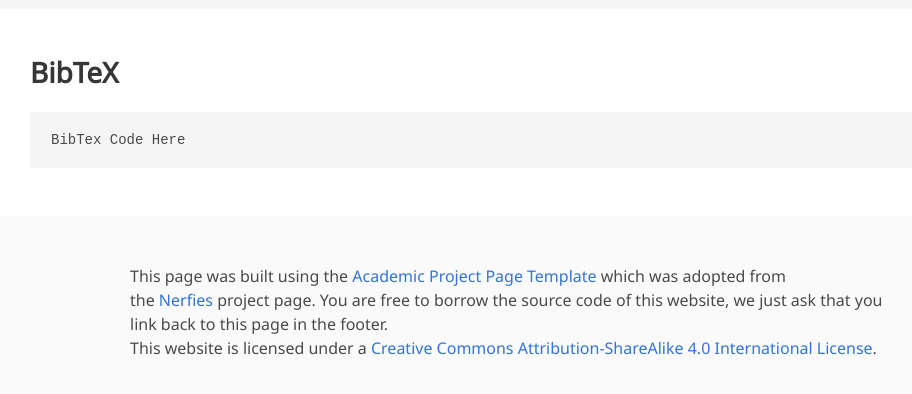
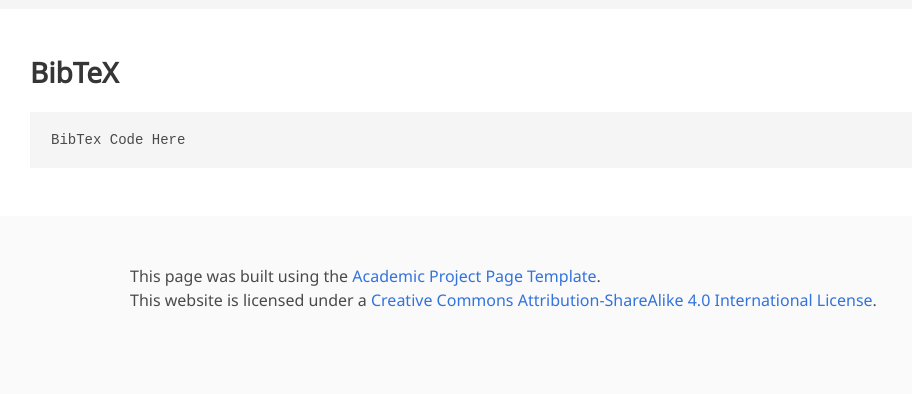
Before and after one commit to paredesvictor/PhD-companion-site, a plain HTML site: page index.html in a window 1280 px wide. Shown: the part 3488-3882 px from the top of the page, without its empty margins (130-1042 px from the left). Drawn offline with nearby package versions, Linux system fonts and the light colour scheme; some icons are missing; a web font is replaced by a local one.

Commit message:
footnote

```diff
--- a/index.html
+++ b/index.html
@@ -291,8 +291,8 @@
         <div class="content">
 
           <p>
-            This page was built using the <a href="https://github.com/eliahuhorwitz/Academic-project-page-template" target="_blank">Academic Project Page Template</a> which was adopted from the <a href="https://nerfies.github.io" target="_blank">Nerfies</a> project page.
-            You are free to borrow the source code of this website, we just ask that you link back to this page in the footer. <br> This website is licensed under a <a rel="license"  href="http://creativecommons.org/licenses/by-sa/4.0/" target="_blank">Creative
+            This page was built using the <a href="https://github.com/eliahuhorwitz/Academic-project-page-template" target="_blank">Academic Project Page Template</a>.
+            <br> This website is licensed under a <a rel="license"  href="http://creativecommons.org/licenses/by-sa/4.0/" target="_blank">Creative
             Commons Attribution-ShareAlike 4.0 International License</a>.
           </p>
 
```
